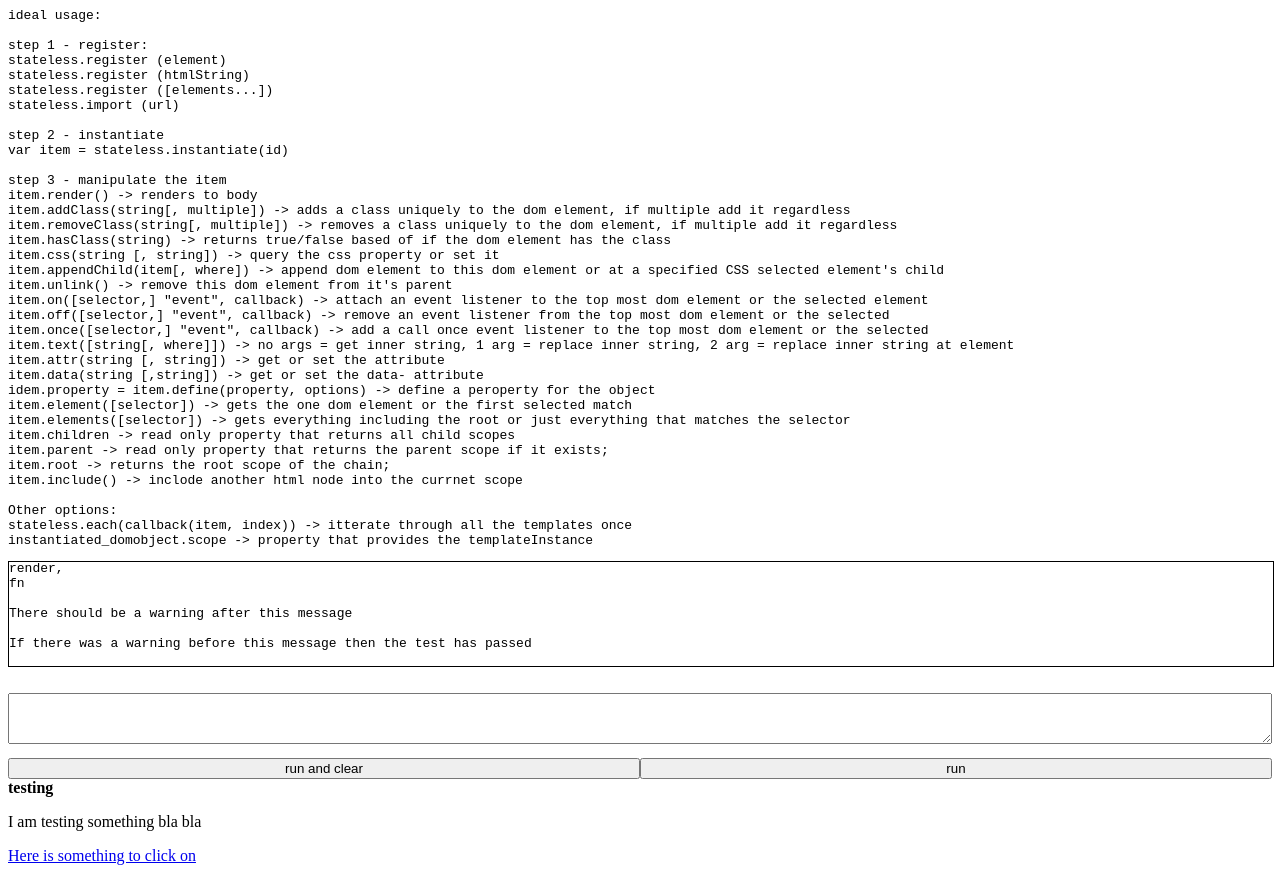
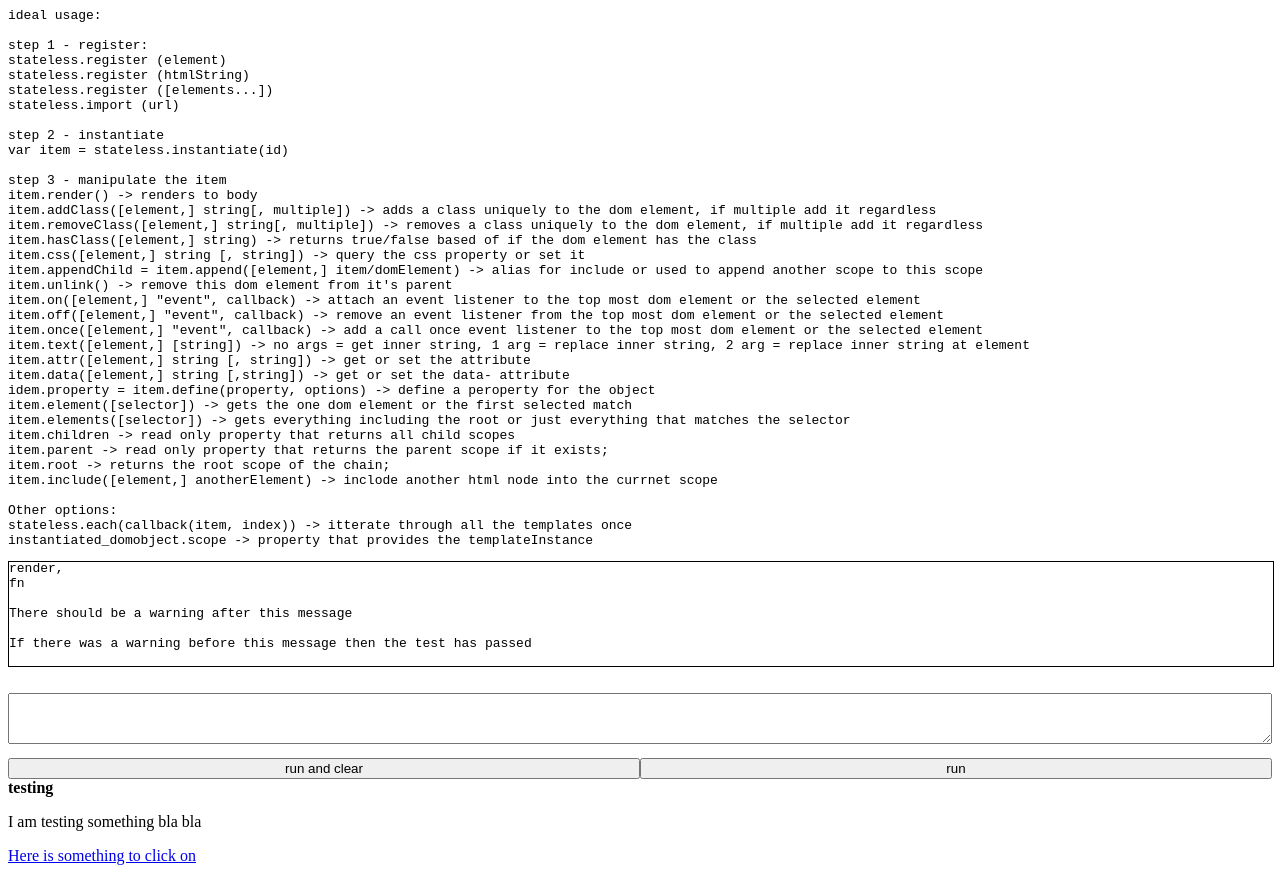
Before and after one commit to muggy8/stateless, a plain HTML site: page test.html in a window 1280 px wide. Drawn offline with Linux system fonts and the light colour scheme.

Commit message:
fixed up docs

```diff
--- a/test.html
+++ b/test.html
@@ -18,25 +18,25 @@ var item = stateless.instantiate(id)
 
 step 3 - manipulate the item
 item.render() -> renders to body
-item.addClass(string[, multiple]) -> adds a class uniquely to the dom element, if multiple add it regardless
-item.removeClass(string[, multiple]) -> removes a class uniquely to the dom element, if multiple add it regardless
-item.hasClass(string) -> returns true/false based of if the dom element has the class
-item.css(string [, string]) -> query the css property or set it
-item.appendChild(item[, where]) -> append dom element to this dom element or at a specified CSS selected element's child
+item.addClass([element,] string[, multiple]) -> adds a class uniquely to the dom element, if multiple add it regardless
+item.removeClass([element,] string[, multiple]) -> removes a class uniquely to the dom element, if multiple add it regardless
+item.hasClass([element,] string) -> returns true/false based of if the dom element has the class
+item.css([element,] string [, string]) -> query the css property or set it
+item.appendChild = item.append([element,] item/domElement) -> alias for include or used to append another scope to this scope
 item.unlink() -> remove this dom element from it's parent
-item.on([selector,] "event", callback) -> attach an event listener to the top most dom element or the selected element
-item.off([selector,] "event", callback) -> remove an event listener from the top most dom element or the selected
-item.once([selector,] "event", callback) -> add a call once event listener to the top most dom element or the selected
-item.text([string[, where]]) -> no args = get inner string, 1 arg = replace inner string, 2 arg = replace inner string at element
-item.attr(string [, string]) -> get or set the attribute
-item.data(string [,string]) -> get or set the data- attribute
+item.on([element,] "event", callback) -> attach an event listener to the top most dom element or the selected element
+item.off([element,] "event", callback) -> remove an event listener from the top most dom element or the selected element
+item.once([element,] "event", callback) -> add a call once event listener to the top most dom element or the selected element
+item.text([element,] [string]) -> no args = get inner string, 1 arg = replace inner string, 2 arg = replace inner string at element
+item.attr([element,] string [, string]) -> get or set the attribute
+item.data([element,] string [,string]) -> get or set the data- attribute
 idem.property = item.define(property, options) -> define a peroperty for the object
 item.element([selector]) -> gets the one dom element or the first selected match
 item.elements([selector]) -> gets everything including the root or just everything that matches the selector
 item.children -> read only property that returns all child scopes
 item.parent -> read only property that returns the parent scope if it exists;
 item.root -> returns the root scope of the chain;
-item.include() -> inclode another html node into the currnet scope
+item.include([element,] anotherElement) -> inclode another html node into the currnet scope
 
 Other options:
 stateless.each(callback(item, index)) -> itterate through all the templates once
```
